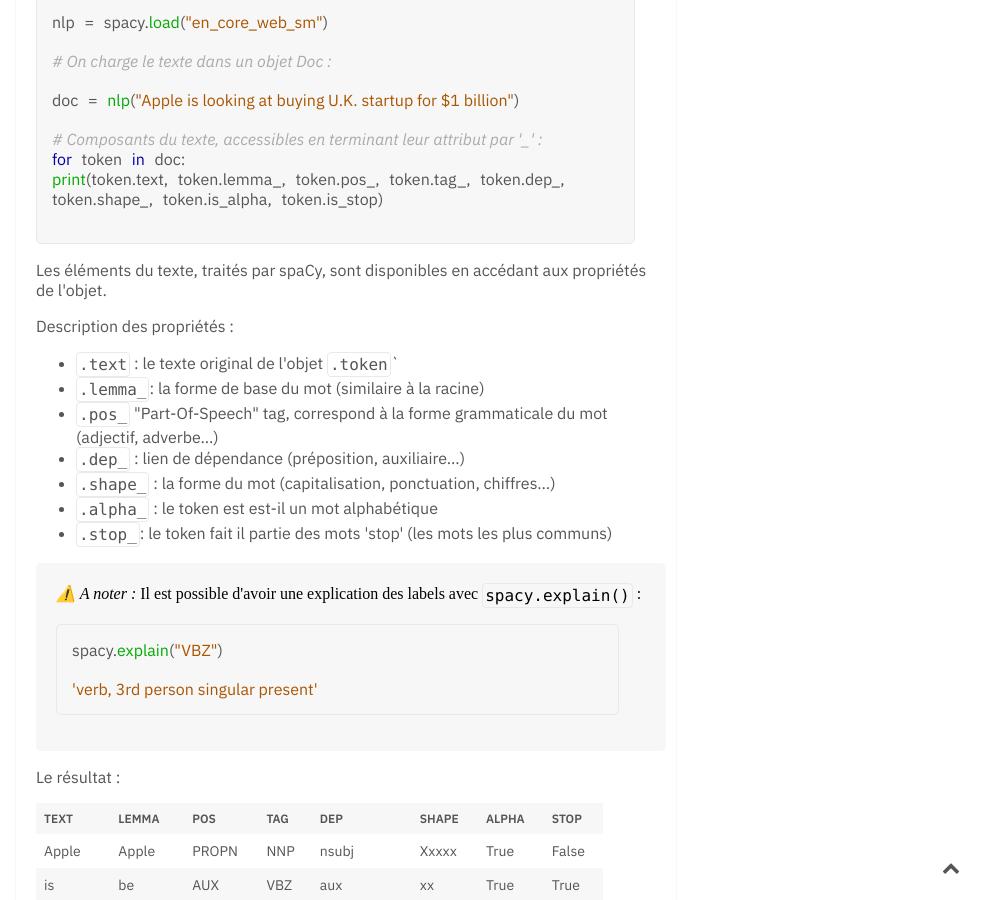
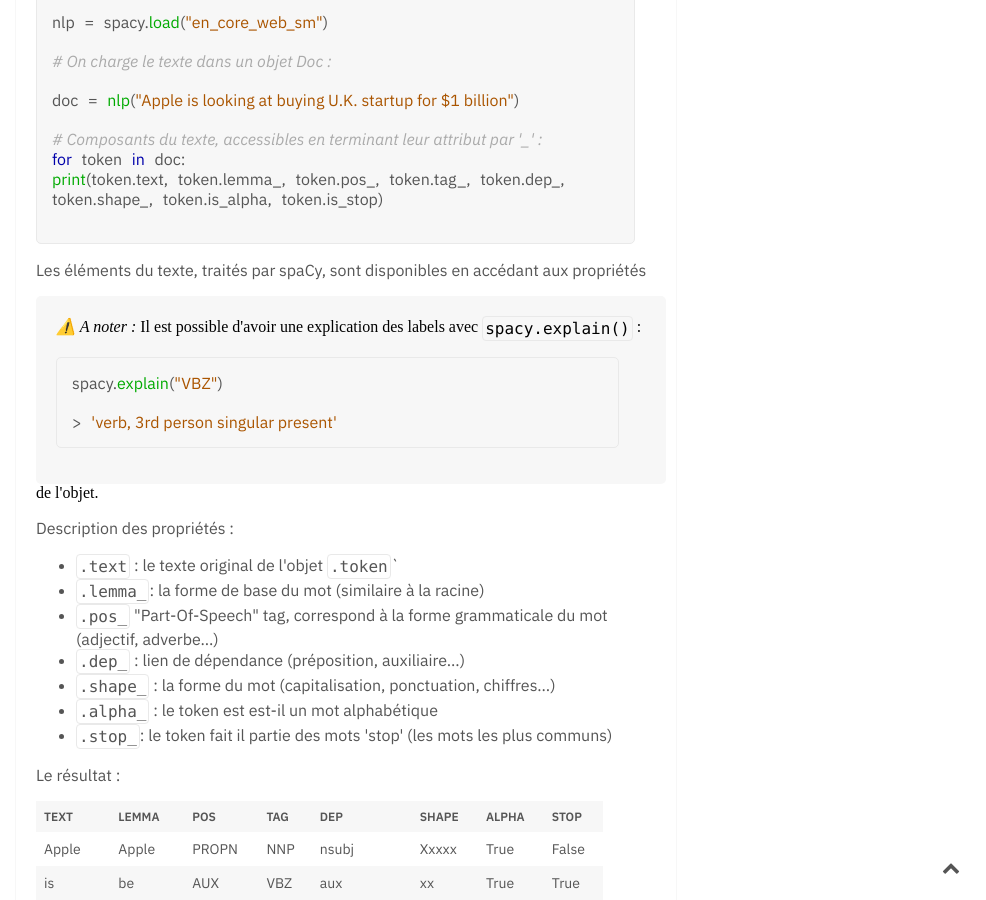
Before and after one commit to Maxence-L/arboretum.link, a Jekyll site: the page built from _notes/spacy.md, in a window 1280 px wide and 900 px high, scrolled down 1007 px. Shown: the whole window, without its empty margins (294-1280 px from the left). Built offline with Jekyll 4.4.1, drawn with Linux system fonts in a browser that asks for light colours; some of the changed lines change nothing that is shown.

Commit message:
update spacy.md

`````diff
--- a/_notes/spacy.md
+++ b/_notes/spacy.md
@@ -39,7 +39,15 @@ for token in doc:
 
 ````
 
-Les éléments du texte, traités par spaCy, sont disponibles en accédant aux propriétés de l'objet.
+Les éléments du texte, traités par spaCy, sont disponibles en accédant aux propriétés[[
+*⚠️ A noter :*
+Il est possible d'avoir une explication des labels avec `spacy.explain()` :
+```python
+spacy.explain("VBZ")
+
+> 'verb, 3rd person singular present'
+````
+::wrap]]  de l'objet.
 
 Description des propriétés :
 - `.text` : le texte original de l'objet `.token``
@@ -50,15 +58,7 @@ Description des propriétés :
 - `.alpha_` : le token est est-il un mot alphabétique
 - `.stop_`: le token fait il partie des mots 'stop' (les mots les plus communs)
 
-[[
-*⚠️ A noter :*
-Il est possible d'avoir une explication des labels avec `spacy.explain()` :
-```python
-spacy.explain("VBZ")
 
-'verb, 3rd person singular present'
-````
-::wrap]]
 
 Le résultat :
 
`````
